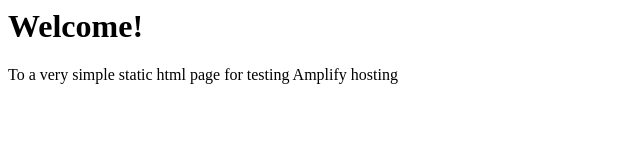
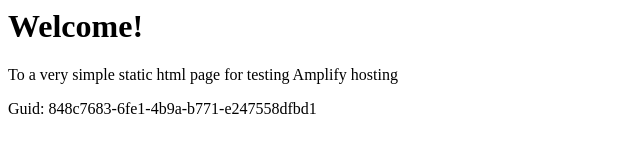
Before and after one commit to aws-aemilia-icn/Github-PR-Commit-Integration-Test-DoNotTouch-GithubWebhookPreviewCanaryTest-v1-prod-ap-northeast-2, a website: page src/index.html in a window 1280 px wide. Shown: the whole page, without its empty margins (0-640 px from the left). Drawn offline with Linux system fonts and the light colour scheme.

Commit message:
commit from integ tests

```diff
--- a/src/index.html
+++ b/src/index.html
@@ -1,3 +1,5 @@
+
+
 <html lang="en">
 
 <head>
@@ -10,6 +12,6 @@
 <body>
     <h1>Welcome!</h1>
     <p>To a very simple static html page for testing Amplify hosting</p>
-</body>
+    <p>Guid: 848c7683-6fe1-4b9a-b771-e247558dfbd1</p></body>
 
 </html>
```
